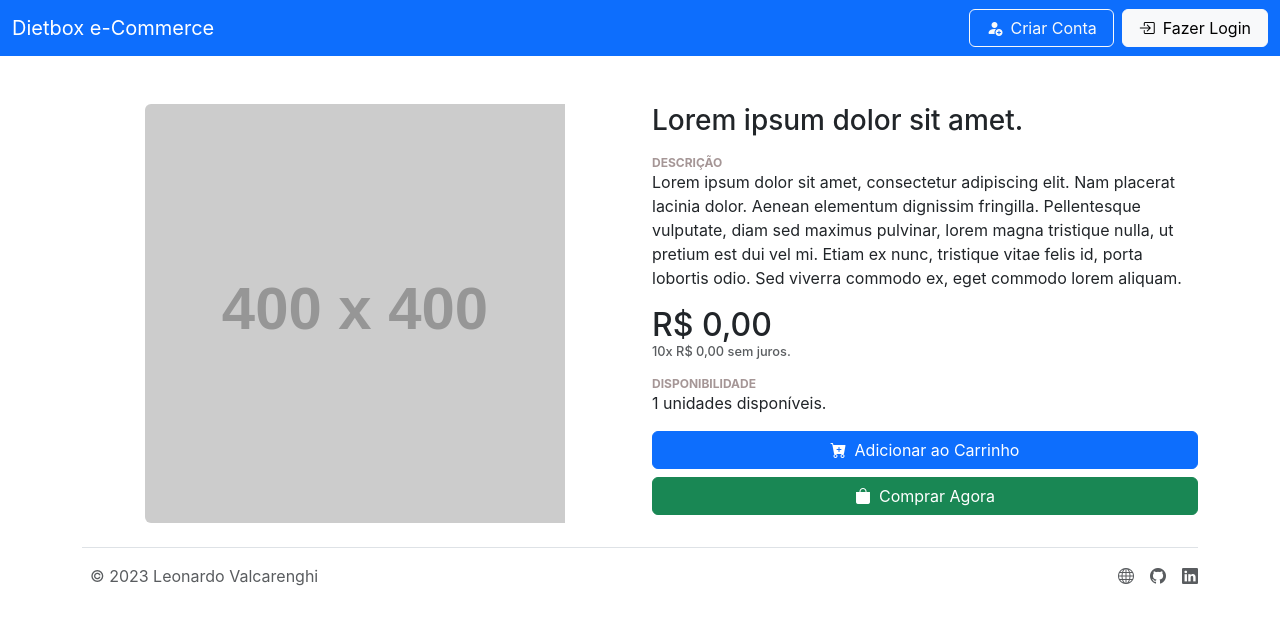
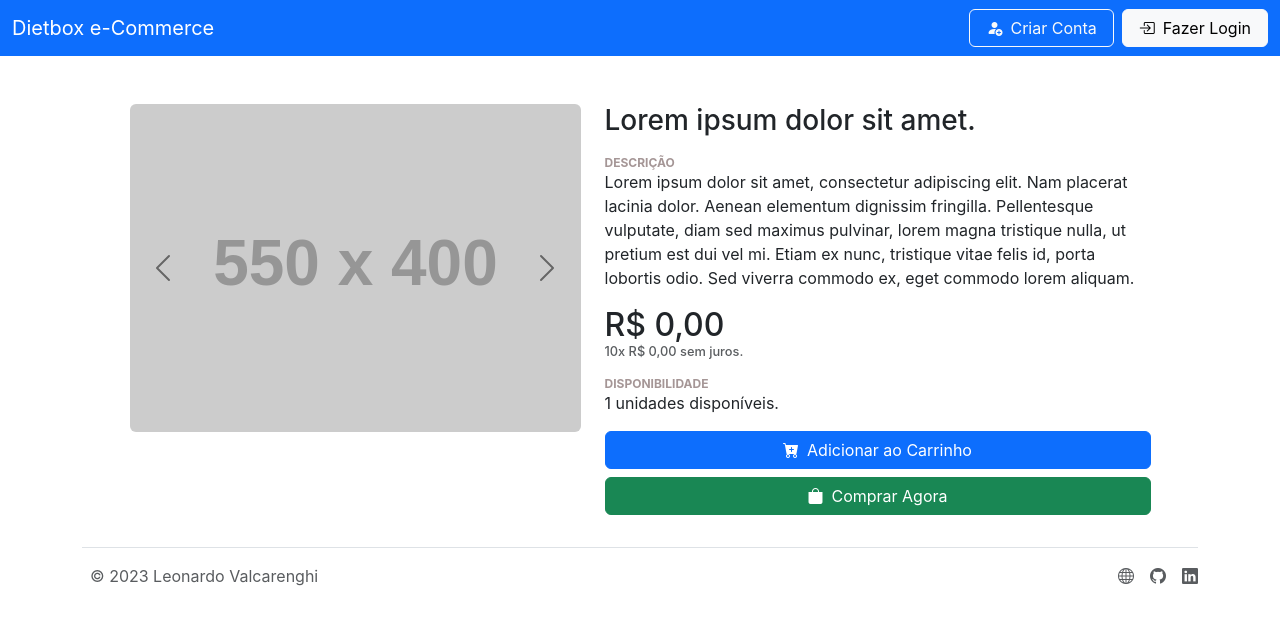
Before and after one commit to leonardovalcarenghi/Dietbox-eCommerce, a React (Create React App) app in the folder Front-End/: page /produto/1 in a window 1280 px wide. Shown: the top 624 px of the page. Built offline with nearby package versions, Linux system fonts and the light colour scheme.

Commit message:
carousel para imagens fake da view de detalhes do produto.

```diff
--- a/Front-End/src/Pages/ViewProduct.jsx
+++ b/Front-End/src/Pages/ViewProduct.jsx
@@ -41,12 +41,43 @@ export default function ViewProductPage() {
 
 
             <div className="container pt-5">
-                <div className="row">
+                <div className="row justify-content-center">
 
                     {/* Imagem */}
-                    <div className="col-6 d-flex justify-content-center">
+                    <div className="col-5">
 
-                        <img src="https://placehold.co/400x400" className="img-fluid rounded-start" alt="..." />
+                        <div id="carouselExample" className="carousel slide carousel-fade carousel-dark">
+                            <div className="carousel-inner">
+                                <div className="carousel-item active">
+                                    <img src="https://placehold.co/550x400" className="img-fluid rounded" alt="..." />
+                                </div>
+                                <div className="carousel-item">
+                                    <img src="https://placehold.co/550x400/orange/white" className="img-fluid rounded" alt="..." />
+                                </div>
+                                <div className="carousel-item">
+                                    <img src="https://placehold.co/550x400/blue/white" className="img-fluid rounded" alt="..." />
+                                </div>
+                            </div>
+                            <button
+                                className="carousel-control-prev"
+                                type="button"
+                                data-bs-target="#carouselExample"
+                                data-bs-slide="prev"
+                            >
+                                <span className="carousel-control-prev-icon" aria-hidden="true" />
+                                <span className="visually-hidden">Previous</span>
+                            </button>
+                            <button
+                                className="carousel-control-next"
+                                type="button"
+                                data-bs-target="#carouselExample"
+                                data-bs-slide="next"
+                            >
+                                <span className="carousel-control-next-icon" aria-hidden="true" />
+                                <span className="visually-hidden">Next</span>
+                            </button>
+                        </div>
+
 
                     </div>
 
```
